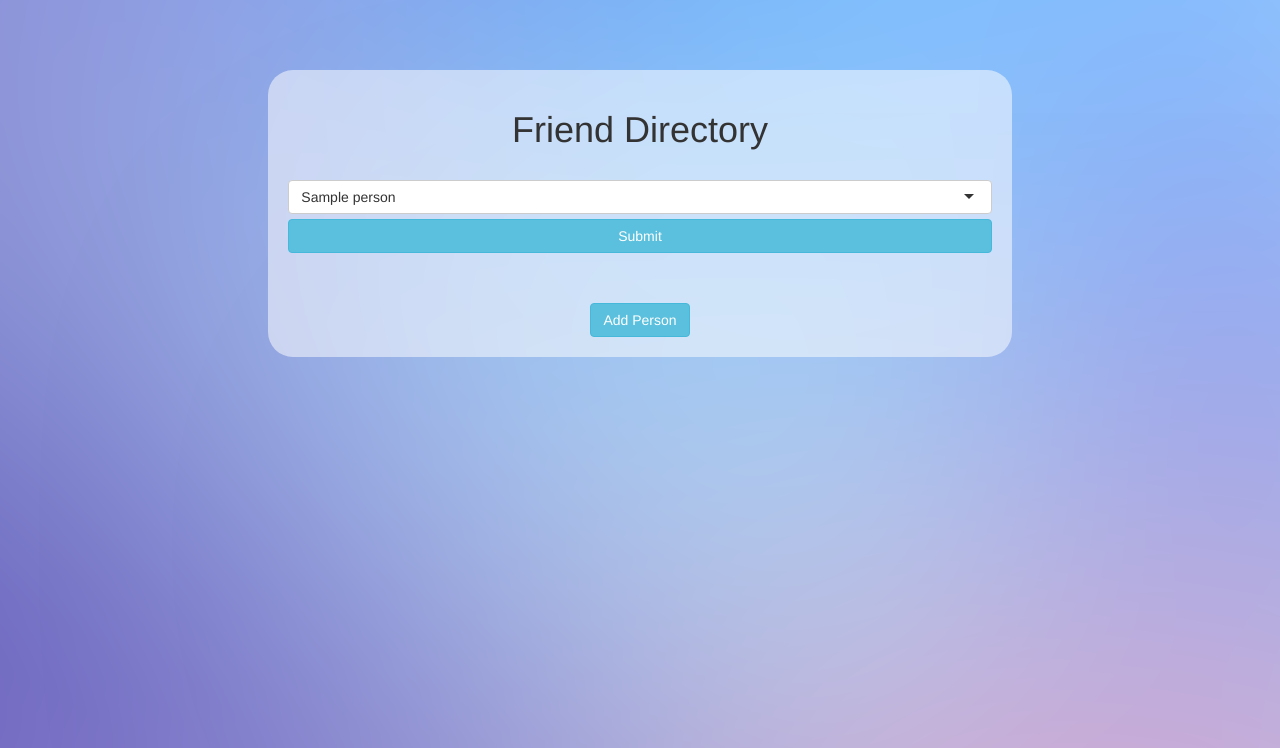
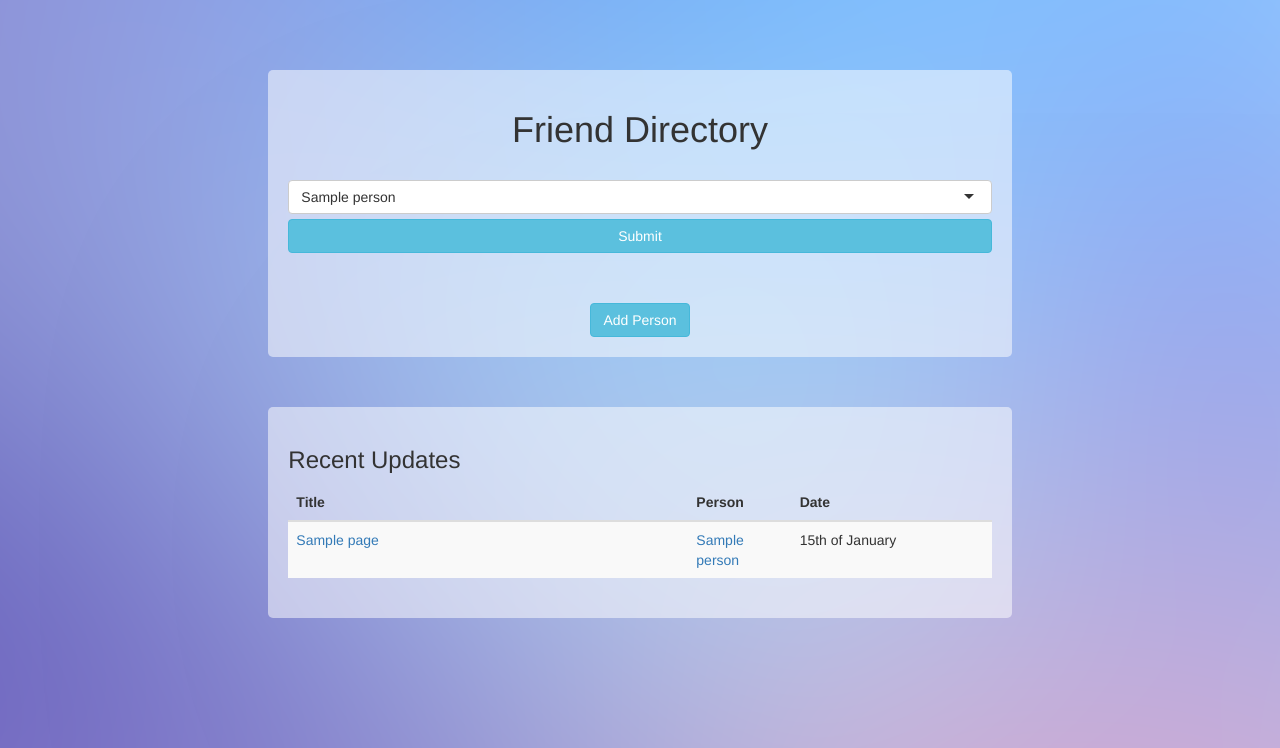
Before and after one commit to nc415/directory, a Django app: page / in a window 1280 px wide. Shown: the part 52-800 px from the top of the page. Run offline with Django 3.2, Linux system fonts and the light colour scheme; a user stored in the database is signed in; tables that the repository leaves empty hold one stand-in row (values such as "Sample post"); some libraries are stand-ins or nearby versions.

Commit message:
recent updates feature

```diff
--- a/directory/views.py
+++ b/directory/views.py
@@ -21,7 +21,8 @@ from django.http import HttpResponseRedirect
 from django.core.exceptions import MultipleObjectsReturned
 def index(request):
 	friend_list=Person.objects.order_by('rank')
-	context_dict = {'Friends': friend_list}
+	page_list=Page.objects.order_by('-created_at')
+	context_dict = {'Friends': friend_list, 'Page':page_list}
 
 	return render(request, 'directory/index.html', context=context_dict)
 
--- a/quickstart.py
+++ b/quickstart.py
@@ -100,7 +100,7 @@ def main():
     else:
         print("No upcoming events")
 
-schedule.every().day.at("19:15").do(main)
+schedule.every().day.at("23:59").do(main)
 
 while True:
     schedule.run_pending()
--- a/static/css/directory.css
+++ b/static/css/directory.css
@@ -11,7 +11,7 @@ body {
 
 .indexcontainer{
 	background-color: rgba(255, 255, 255, 0.52);
-	border-radius:25px;
+	border-radius:5px;
 	padding: 20px;
 	margin-left: 50px;
 	margin-right: 50px;
--- a/templates/directory/index.html
+++ b/templates/directory/index.html
@@ -23,9 +23,88 @@
 		</div>
 	</div>
 </div>
+<div class="row">
+	<div class="col-sm-12 col-md-8 col-md-offset-2 col-lg-8 col-lg-offset-2">
+		<div class="indexcontainer">
+		<h3> Recent Updates </h3>
+			<table id="internalActivities" class="table table-striped" style='margin-left: 0px; '>
+				<thead>
+					<th>Title</th>
+					<th>Person</th>
+					<th>Date</th>
+				</thead>
+				{% for page in Page %}
+					<div class="updatecontainer">
+			  			<div class="row">
+							<div class="col-sm-12">
+							    <tr>
+		       						<td width=400px, style='padding-right:20px;'>
+		         						<a href="/directory/person/{{ page.person.slug }}/{{page.id}}"><div class="title">{{page.title}}</div>
+		      						</td>
+		       						<td>
+		         						<a href="/directory/person/{{page.person.slug}}">{{page.person}}</a>
+		       						</td>
+		       						<td width=200px>
+		       						<div class="date">{{page.created_at|date:"jS \o\f F"}}</div>
+		       						</td>
+		   						</tr>
+		   					</div>
+		   				</div>
+		   			</div>
+				{%endfor%}
+
+			</table>
+			<input type="button" class="btn btn-primary" id="seeMoreRecords" value="More">
+			<input type="button" class="btn btn-primary" id="seeLessRecords" value="Less">
+		</div>
+	</div>
+</div>
 
 <script>
+for (var i=0;i<21;i++) {
 
+}
+
+var trs = $("#internalActivities tr");
+var btnMore = $("#seeMoreRecords");
+var btnLess = $("#seeLessRecords");
+var trsLength = trs.length;
+var currentIndex = 4;
+
+trs.hide();
+trs.slice(0, 4).show();
+checkButton();
+
+btnMore.click(function (e) {
+    e.preventDefault();
+    $("#internalActivities tr").slice(currentIndex, currentIndex + 4).show();
+    currentIndex += 4;
+    checkButton();
+});
+
+btnLess.click(function (e) {
+    e.preventDefault();
+    $("#internalActivities tr").slice(currentIndex - 4, currentIndex).hide();
+    currentIndex -= 4;
+    checkButton();
+});
+
+function checkButton() {
+    var currentLength = $("#internalActivities tr:visible").length;
+
+    if (currentLength >= trsLength) {
+        btnMore.hide();
+    } else {
+        btnMore.show();
+    }
+
+    if (trsLength > 4 && currentLength > 4) {
+        btnLess.show();
+    } else {
+        btnLess.hide();
+    }
+
+}
 $(function() {
     $('#select-name').selectize({    create:true, plugins: ['remove_button']
 });
```
